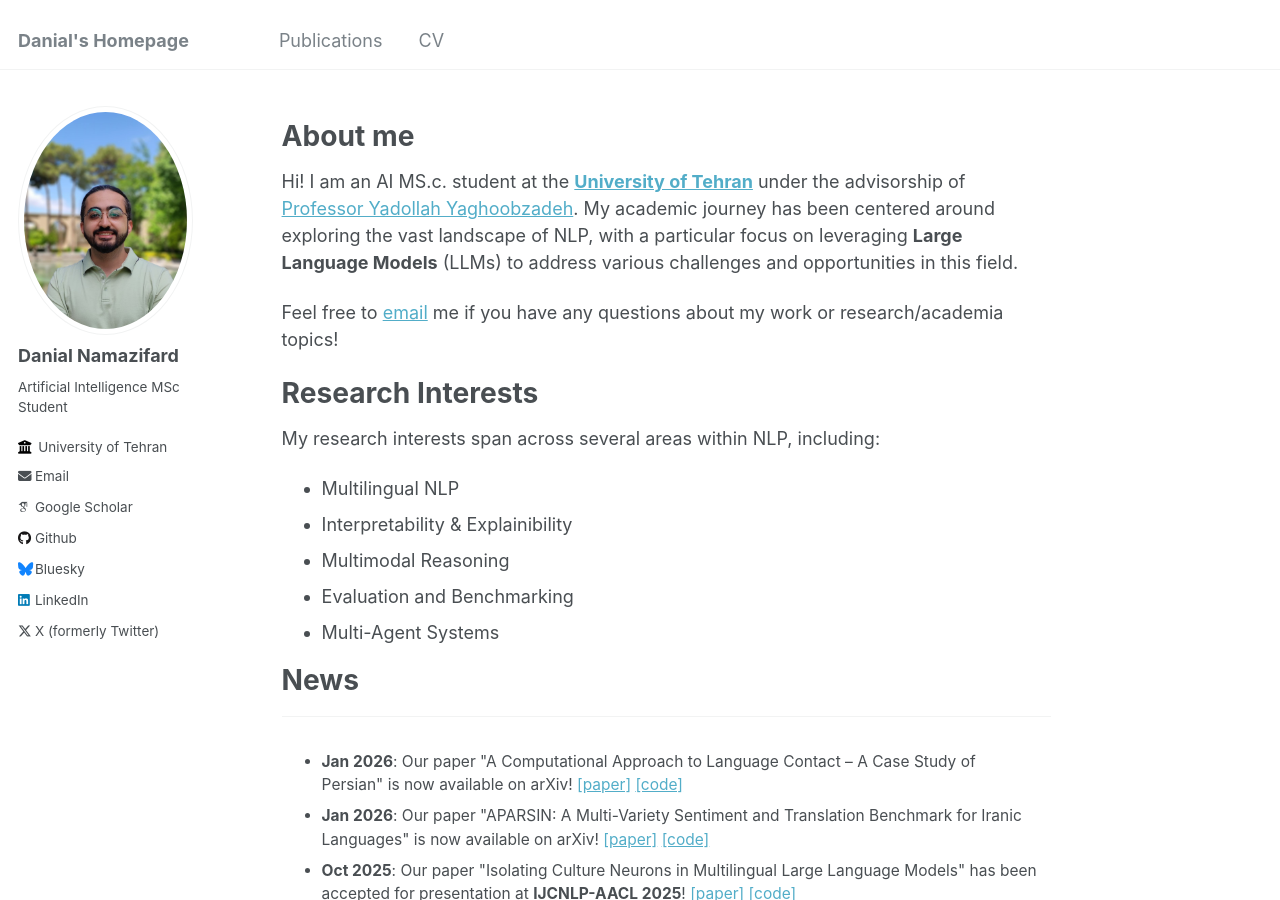
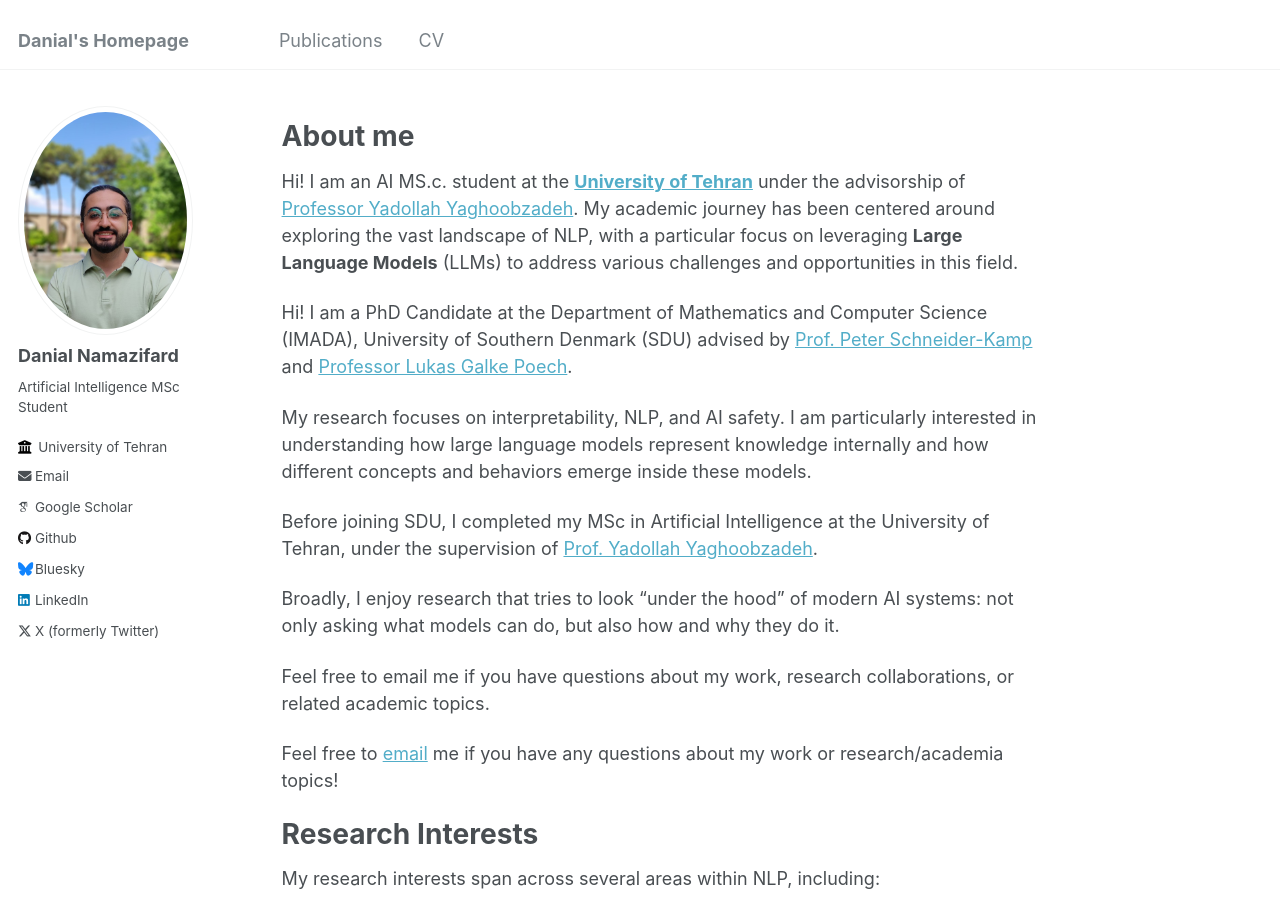
Before and after one commit to namazifard/namazifard.github.io, a Jekyll site: the page built from _pages/about.md, in a window 1280 px wide and 900 px high. Built offline with Jekyll 4.4.1, drawn with Linux system fonts in a browser that asks for light colours; some web fonts are replaced.

Commit message:
Update about.md

```diff
--- a/_pages/about.md
+++ b/_pages/about.md
@@ -11,6 +11,17 @@ redirect_from:
 About me
 ======
 Hi! I am an AI MS.c. student at the <b>[University of Tehran](https://www.ut.ac.ir/en)</b> under the advisorship of [Professor Yadollah Yaghoobzadeh](https://yyaghoobzadeh.github.io/). My academic journey has been centered around exploring the vast landscape of NLP, with a particular focus on leveraging <b>Large Language Models</b> (LLMs) to address various challenges and opportunities in this field.
+
+Hi! I am a PhD Candidate at the Department of Mathematics and Computer Science (IMADA), University of Southern Denmark (SDU) advised by [Prof. Peter Schneider-Kamp](https://portal.findresearcher.sdu.dk/da/persons/petersk/) and [Professor Lukas Galke Poech](https://portal.findresearcher.sdu.dk/da/persons/lukas-paul-achatius-galke-poech/).
+
+My research focuses on interpretability, NLP, and AI safety. I am particularly interested in understanding how large language models represent knowledge internally and how different concepts and behaviors emerge inside these models.
+
+Before joining SDU, I completed my MSc in Artificial Intelligence at the University of Tehran, under the supervision of [Prof. Yadollah Yaghoobzadeh](https://yyaghoobzadeh.github.io/).
+
+Broadly, I enjoy research that tries to look “under the hood” of modern AI systems: not only asking what models can do, but also how and why they do it.
+
+Feel free to email me if you have questions about my work, research collaborations, or related academic topics.
+
 
 <!-- Previously, I recieved my master's degree at the <b>University of Tehran</b> advised by [Prof. Yadollah Yaghoobzadeh]
 <!-- (https://yyaghoobzadeh.github.io/){:target="_blank"} on natural language processing (NLP).
```
